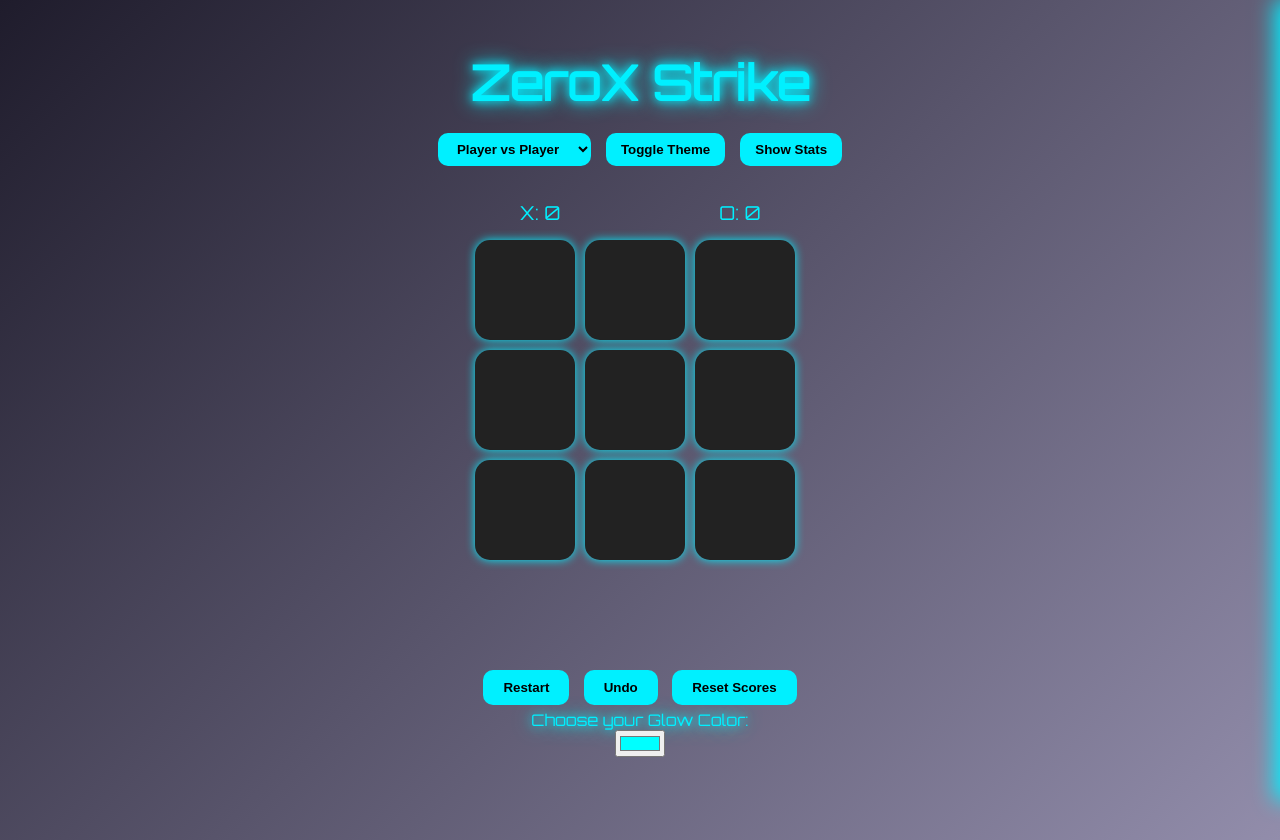
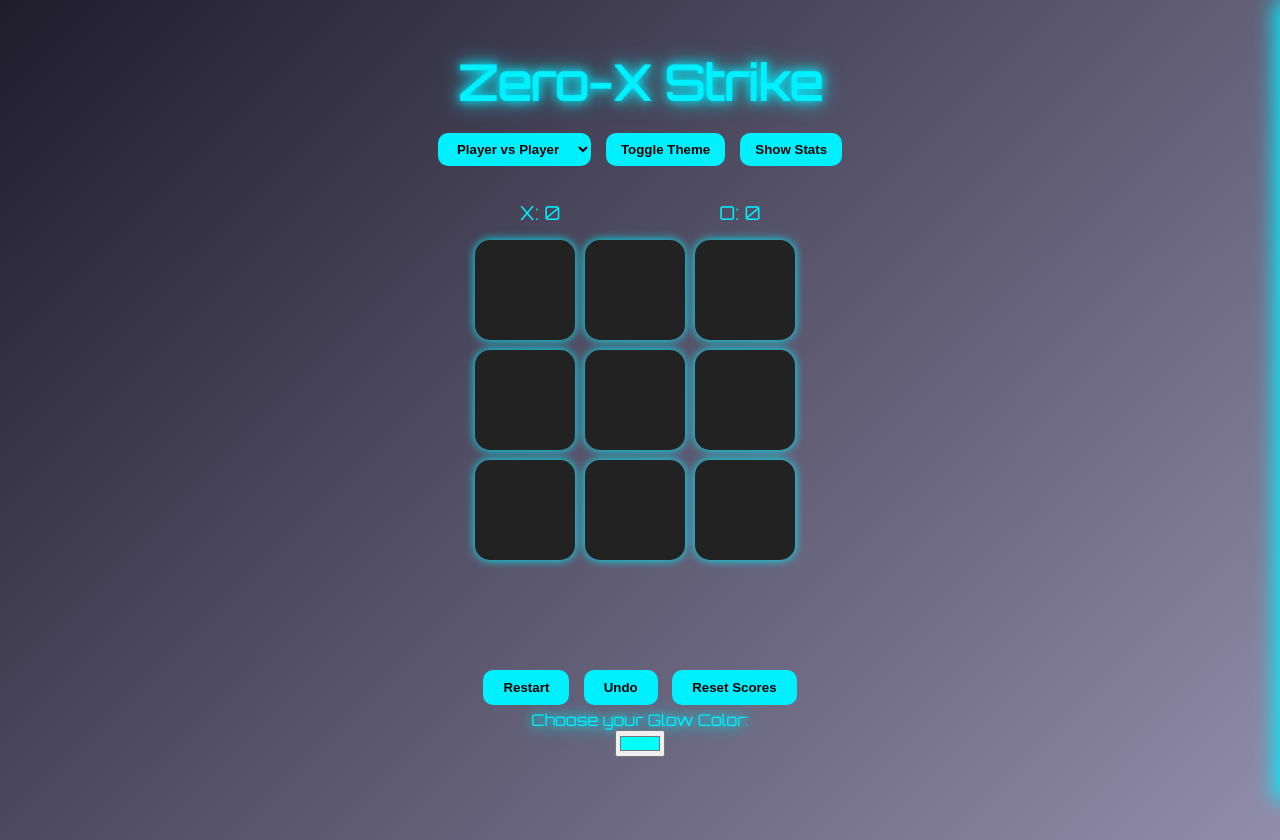
Before and after one commit to palra47906/ZeroX-Strike, a plain HTML site: page index.html in a window 1280 px wide. Drawn offline with nearby package versions, Linux system fonts and the light colour scheme; a script that the page names is missing.

Commit message:
Update index.html

```diff
--- a/index.html
+++ b/index.html
@@ -9,7 +9,7 @@
 </head>
 <body>
 
-  <h1>ZeroX Strike</h1>
+  <h1>Zero-X Strike</h1>
 
   <!-- Top Controls -->
   <div class="controls">
```
